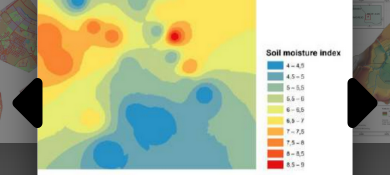
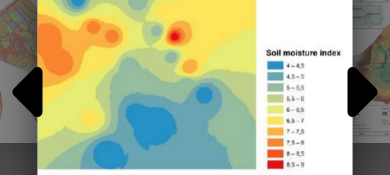
Before and after one commit to nasgmr/website-amx-next, a Next.js app: page / in a window 390 px wide. Shown: the part 4543-4718 px from the top of the page. Built offline with nearby package versions, Linux system fonts and the light colour scheme; a web font is replaced by a local one.

Commit message:
fix: arrow gallery updated

```diff
--- a/src/css/style.css
+++ b/src/css/style.css
@@ -2200,8 +2200,9 @@ html, body, .homepage-body {
 
   .hp-arrow {
     position: absolute;
-    top: 50%;
-    transform: translateY(-50%) scale(1);
+    top: 48%;
+    margin-top: -22.5px;
+    transform: scale(1);
     z-index: 30;
     width: 45px;
     height: 45px;
@@ -2210,11 +2211,12 @@ html, body, .homepage-body {
     align-items: center;
     justify-content: center;
     cursor: pointer;
-    transition: transform 0.2s ease, background-color 0.3s ease;
+    transition: transform 0.15s ease, background-color 0.3s ease;
     outline-color:#FFFFFF;
   }
 
   .hp-arrow:active {
+    transform: scale(1.2);
     background-color: rgba(0, 0, 0, 0.7);
   }
 
```
